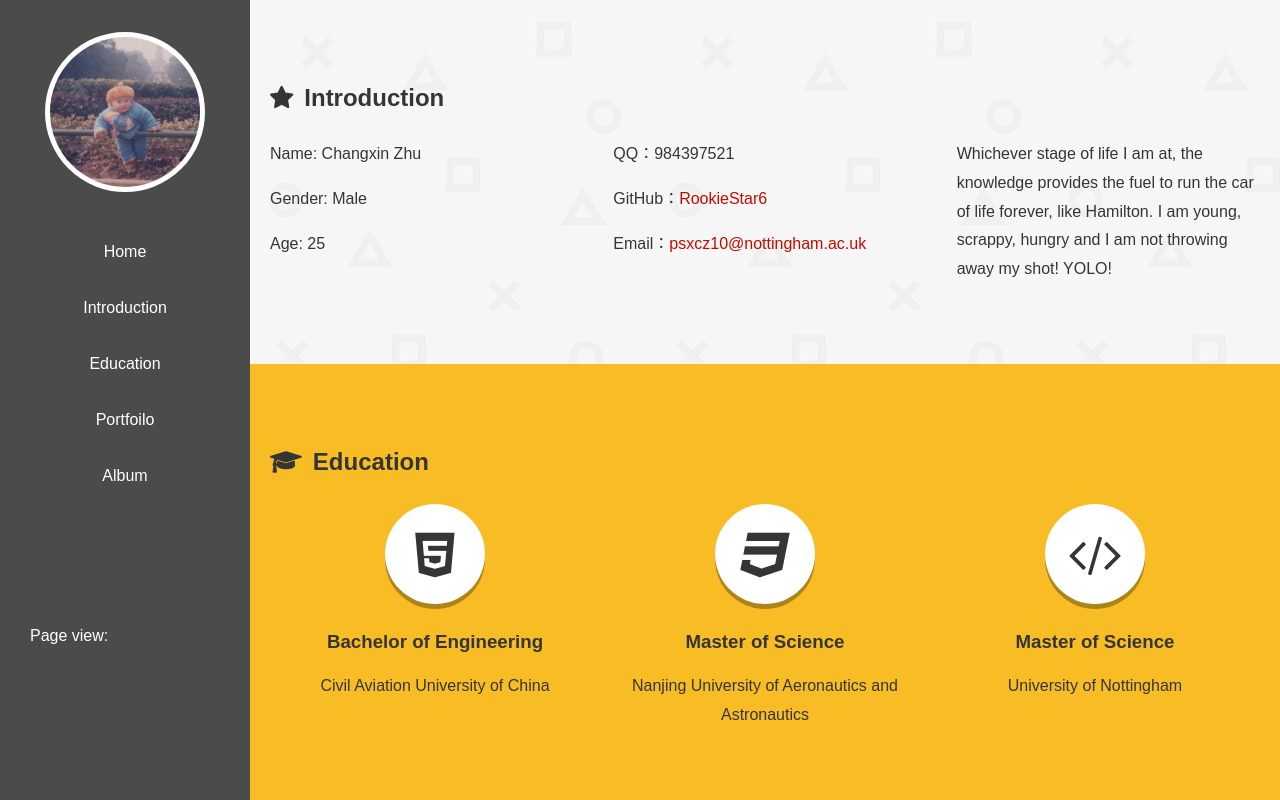
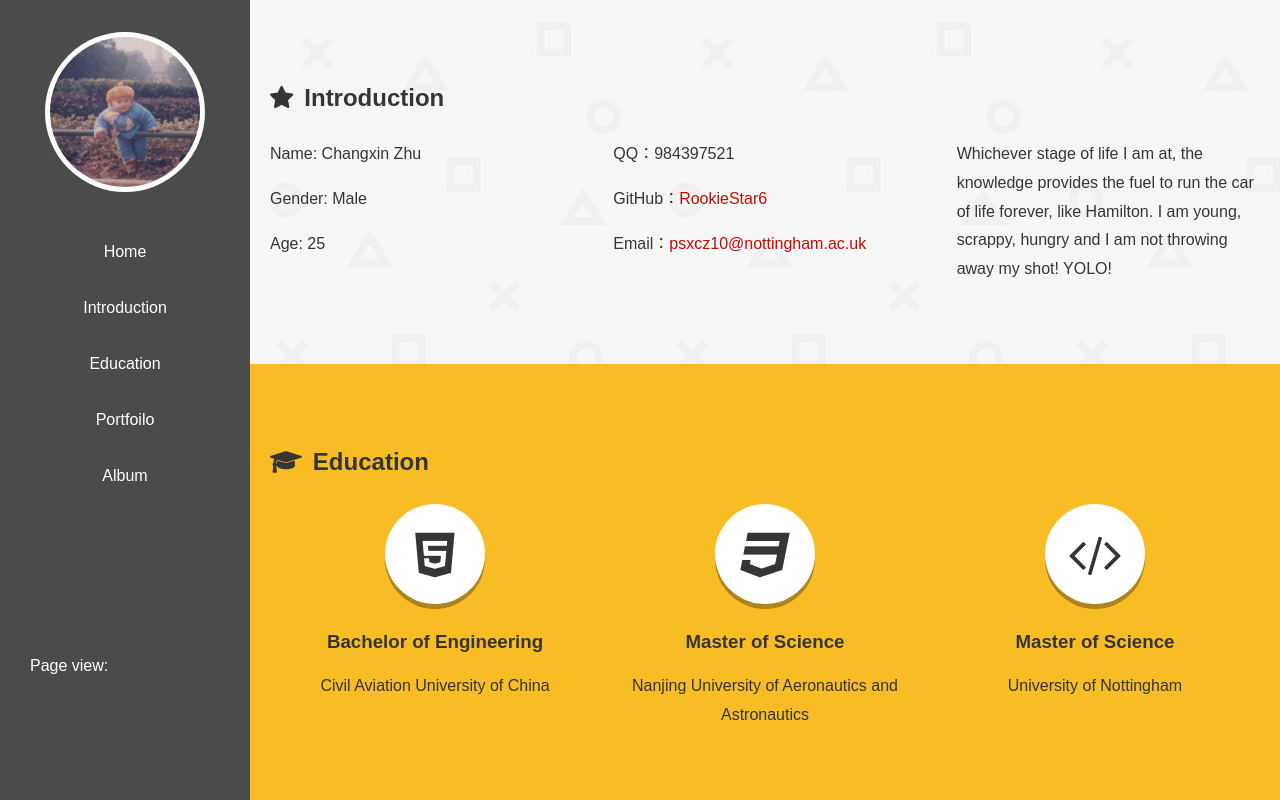
Before and after one commit to RookieStar6/RookieStar6.github.io, a plain HTML site: page Home.html in a window 1280 px wide. Shown: the top 800 px of the page. Drawn offline with Linux system fonts and the light colour scheme; some packages are replaced by stand-ins of ours; a script that the page names is missing; files whose address does not match are found by name.

Commit message:
Update Home.html

```diff
--- a/Home.html
+++ b/Home.html
@@ -38,7 +38,7 @@
         <a href="#skills">Education</a>
         <a href="#works">Portfoilo</a>
         <a href="#story">Album</a>
-        <span style="margin-top: 120px; margin-left: 30px;" id="busuanzi_container_site_pv">Page view: <span id="busuanzi_value_site_pv"></span></span>
+        <span style="margin-top: 150px; margin-left: 30px;" id="busuanzi_container_site_pv">Page view: <span id="busuanzi_value_site_pv"></span></span>
     </nav>
 </aside>
 <main>
```
